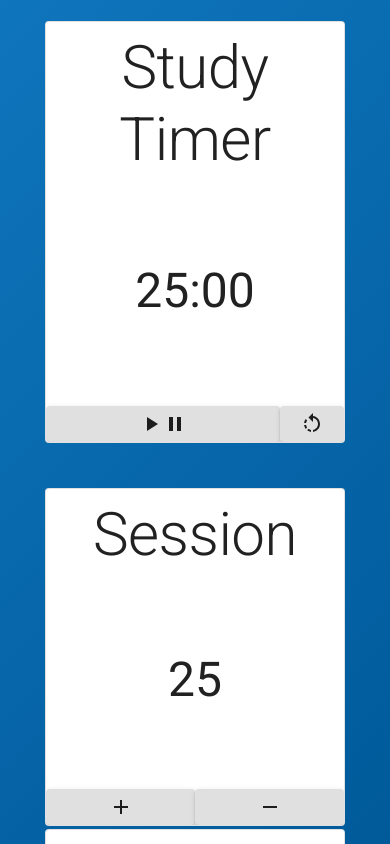
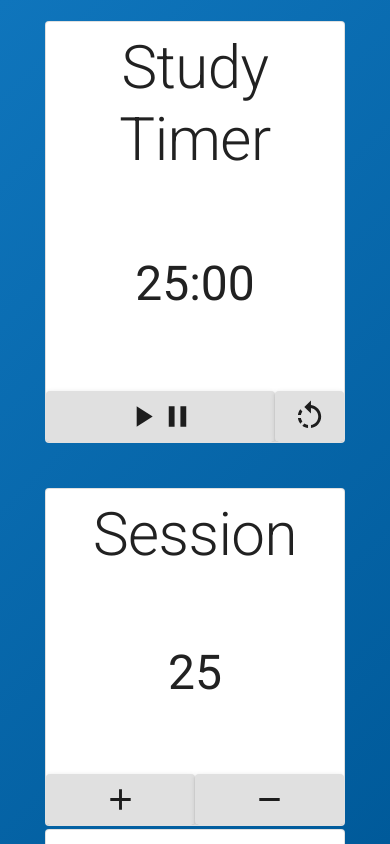
Before and after one commit to mhgamboa/pomodoro-clock, a React (Create React App) app: page / in a window 390 px wide. Shown: the top 844 px of the page. Built offline with nearby package versions, Linux system fonts and the light colour scheme.

Commit message:
Optimized for Mobile

```diff
--- a/src/components/AdjustTime.js
+++ b/src/components/AdjustTime.js
@@ -34,22 +34,24 @@ export default function AdjustTime({
       </Typography>
       <div className="plusMinusContainer">
         <Button
+          size="large"
           className="plus"
           variant="contained"
           onClick={() =>
             !timerActive && time < 60 && setTime((prevMinute) => prevMinute + 1)
           }
         >
-          <AddIcon />
+          <AddIcon fontSize="large" />
         </Button>
         <Button
+          size="large"
           className="minus"
           variant="contained"
           onClick={() =>
             !timerActive && time > 1 && setTime((prevMinute) => prevMinute - 1)
           }
         >
-          <RemoveIcon />
+          <RemoveIcon fontSize="large" />
         </Button>
       </div>
     </div>
--- a/src/components/Timer.js
+++ b/src/components/Timer.js
@@ -52,15 +52,20 @@ export default function Timer(props) {
       <div className="plusMinusContainer">
         {/* Play/Pause Putton */}
         <Button
+          size="large"
           variant="contained"
           onClick={() => props.toggleTimerActive(!props.timerActive)}
           fullWidth={true}
         >
-          <PlayArrowIcon />
-          <PauseIcon />
+          <PlayArrowIcon fontSize="large" />
+          <PauseIcon fontSize="large" />
         </Button>
-        <Button variant="contained" onClick={() => resetFunction()}>
-          <RotateLeftIcon />
+        <Button
+          variant="contained"
+          size="large"
+          onClick={() => resetFunction()}
+        >
+          <RotateLeftIcon fontSize="large" />
         </Button>
       </div>
     </div>
--- a/src/index.css
+++ b/src/index.css
@@ -11,14 +11,27 @@
   box-sizing: border-box;
 }
 
+/* html,
+body,
+.app {
+  overflow: auto;
+} */
+
 .app {
   min-height: 100vh;
+  height: 100%;
   width: 100vw;
+  overflow: auto;
   background: linear-gradient(
-    135deg,
-    rgba(15, 117, 188, 1) 0%,
-    rgba(0, 90, 154, 1) 100%
-  );
+      135deg,
+      rgba(15, 117, 188, 1) 0%,
+      rgba(0, 90, 154, 1) 100%
+    )
+    no-repeat center center fixed;
+  -webkit-background-size: cover;
+  -moz-background-size: cover;
+  -o-background-size: cover;
+  background-size: cover;
 
   /* App Alignment */
   display: flex;
@@ -89,7 +102,6 @@
 .plusMinusContainer {
   display: flex;
   justify-content: space-evenly;
-  display: flex;
 }
 
 /* Fade Animation */
```
